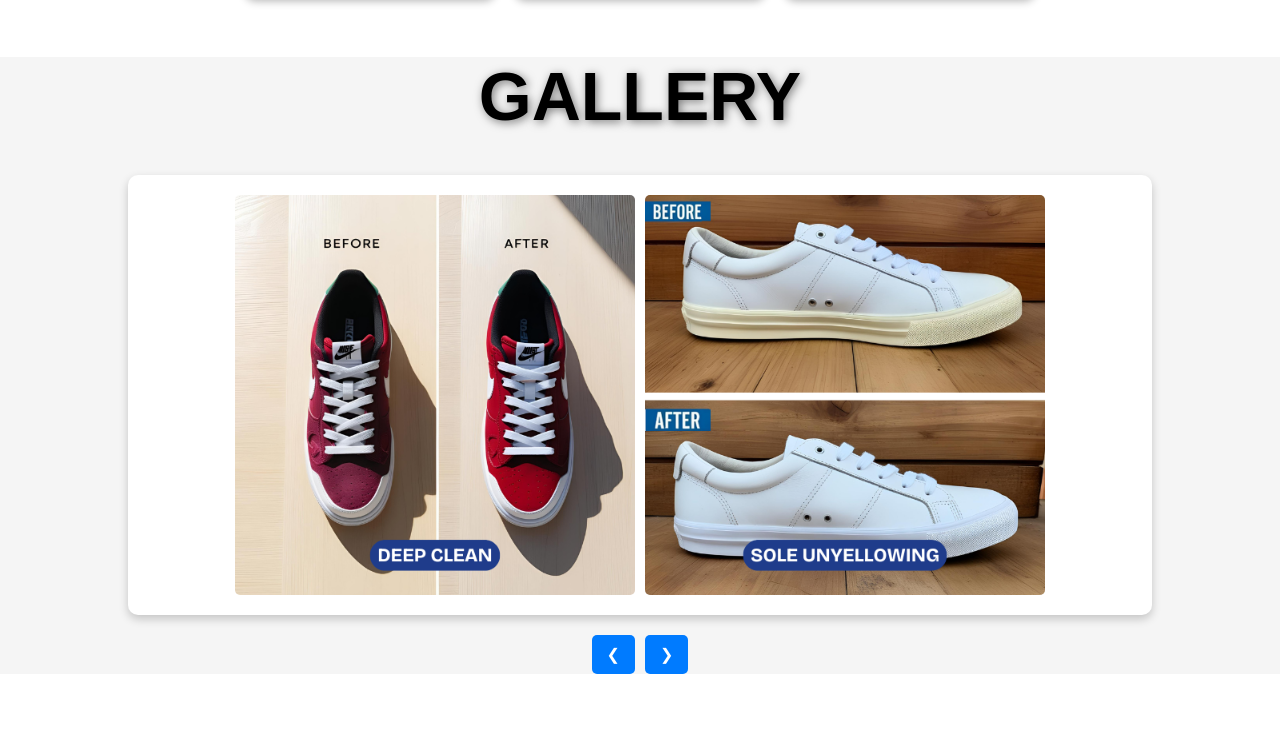
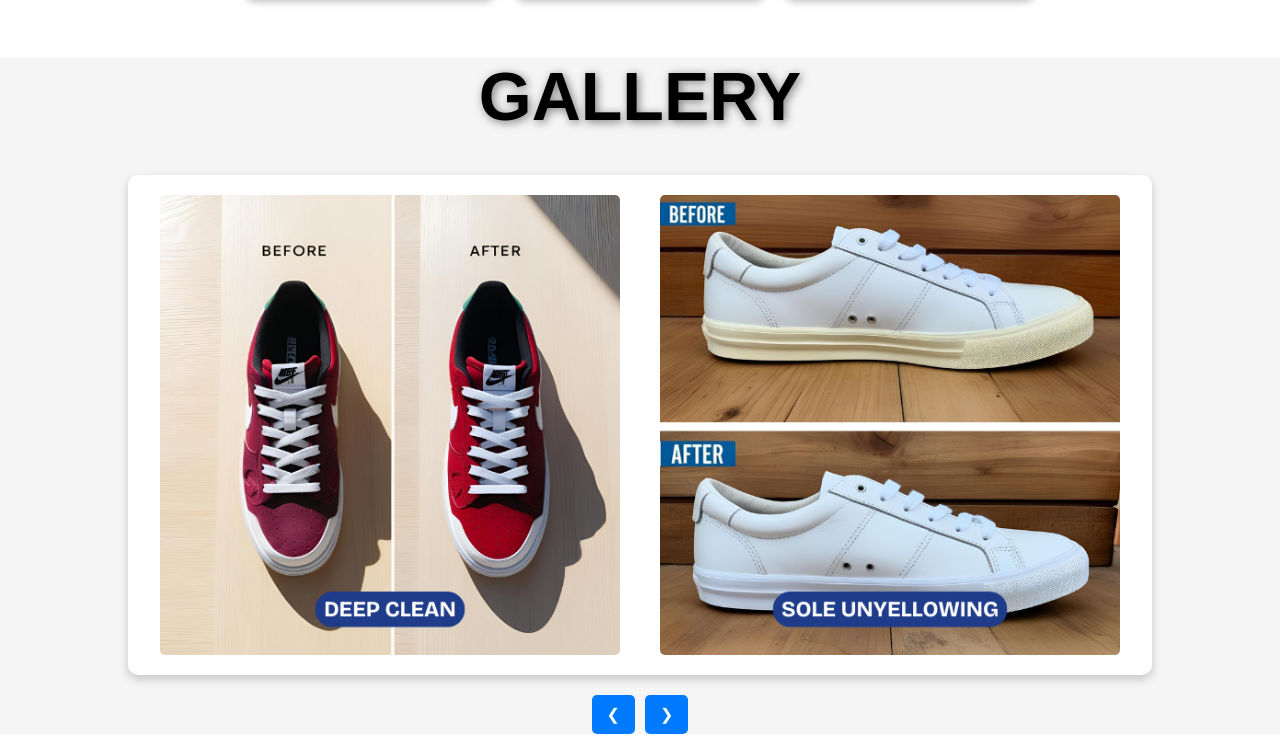
Before and after one commit to traicyyy/Sole-Mission, a plain HTML site: page home/index.html in a window 1280 px wide. Shown: the part 2483-3227 px from the top of the page. Before the commit the page ends 3167 px from the top, so only its background shows below. Drawn offline with Linux system fonts and the light colour scheme.

Commit message:
updated parameters of gallery

```diff
--- a/home/css/style.css
+++ b/home/css/style.css
@@ -320,14 +320,7 @@ nav ul li a:hover {
     display: flex;
     flex-wrap: wrap;
     justify-content: center;
-    gap: 10px;
-}
-
-.gallery-slider .gallery img {
-    width: calc(33.33% - 10px);
-    max-width: 150px;
-    border-radius: 5px;
-    transition: transform 0.3s;
+    gap: 40px;
 }
 
 .gallery-slider .gallery img:hover {
@@ -335,8 +328,8 @@ nav ul li a:hover {
 }
 
 .gallery-slider .gallery img {
-    width: calc(60.33% - 10px);
-    max-width: 400px;
+    width: calc(65.33% - 10px); /* Make images bigger */
+    max-width: 460px; /* Increase max width */
     border-radius: 5px;
     transition: transform 0.3s;
 }
```
